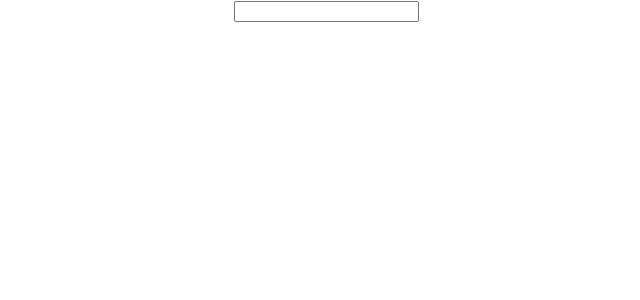
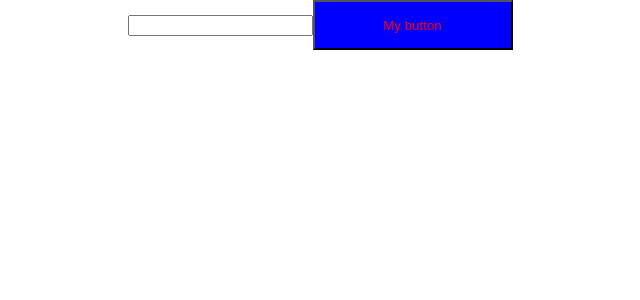
Before and after one commit to Poupouch/PoumTchak, a React (Create React App) app: page / in a window 1280 px wide. Shown: the top 300 px of the page, without its empty margins (314-954 px from the left). Built offline with nearby package versions, Linux system fonts and the light colour scheme.

Commit message:
Add click handler to the button

```diff
--- a/src/App.js
+++ b/src/App.js
@@ -1,12 +1,14 @@
 import React, { Component } from "react";
 import "./App.css";
 import SearchBar from "./components/SearchBar";
+import Button from "./components/Button";
 
 class App extends Component {
   render() {
     return (
       <div className="App">
         <SearchBar />
+        <Button title="My button" />
       </div>
     );
   }
--- a/src/components/Button.js
+++ b/src/components/Button.js
@@ -9,8 +9,21 @@ const styles = {
 };
 
 export default class Button extends Component {
+  constructor(props) {
+    super(props);
+    this.handleClick = this.handleClick.bind(this);
+  }
+
+  handleClick() {
+    console.log("Click");
+  }
+
   render() {
     const { title } = this.props;
-    return <button style={styles}>{title}</button>;
+    return (
+      <button style={styles} onClick={this.handleClick}>
+        {title}
+      </button>
+    );
   }
 }
```
